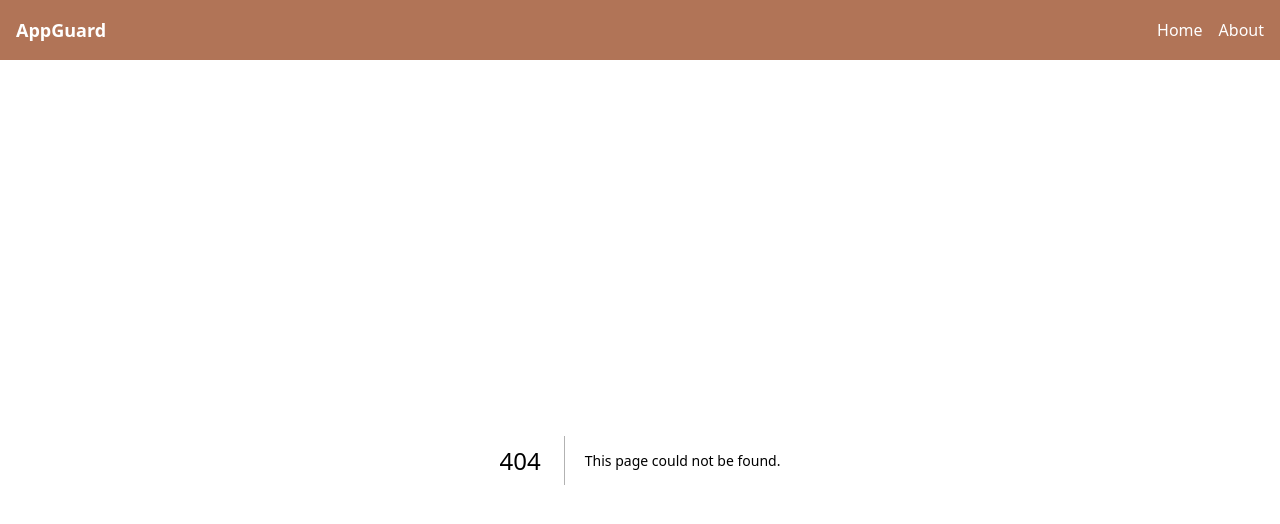
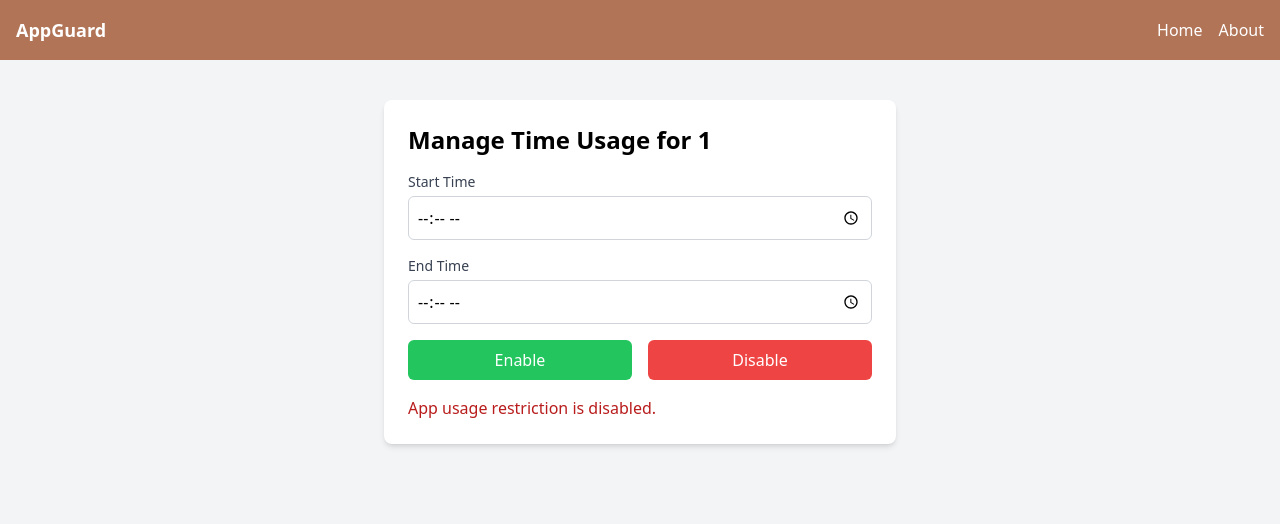
Before and after one commit to Tanmaydeep-Singh/AppGuard, a Next.js app: page /Time/1 in a window 1280 px wide. Before the commit this address had no page. Shown: the top 524 px of the page. Built offline with nearby package versions, Linux system fonts and the light colour scheme.

Commit message:
dev: Time setting route added

```diff
--- a/src/components/List/Items/index.tsx
+++ b/src/components/List/Items/index.tsx
@@ -1,3 +1,4 @@
+import Link from 'next/link';
 import React, { useState } from 'react';
 
 interface ItemProps {
@@ -18,6 +19,7 @@ const Item = ({ name }: ItemProps) => {
             checked={isEnabled}
             onChange={() => setIsEnabled(!isEnabled)}
           />
+          <Link href={`/Time/${name}`} > GO</Link>
           <div className="w-11 h-6 bg-[#D8D2C2] peer-focus:outline-none peer-focus:ring-2 peer-focus:ring-[#B17457] rounded-full peer-checked:bg-[#B17457] relative">
             <span className={`block w-4 h-4 bg-white rounded-full transition-transform ${isEnabled ? 'transform translate-x-6' : ''}`}></span>
           </div>
--- /dev/null
+++ b/src/pages/Time/[app].tsx
@@ -0,0 +1,75 @@
+// pages/time/[app].tsx
+import { useRouter } from 'next/router';
+import React, { useState } from 'react';
+
+function AppTimePage() {
+  const router = useRouter();
+  const { app } = router.query;
+  const [startTime, setStartTime] = useState('');
+  const [endTime, setEndTime] = useState('');
+  const [isEnabled, setIsEnabled] = useState(false);
+
+  const handleEnable = () => {
+    setIsEnabled(true);
+    console.log(`Blocking enabled for ${app} from ${startTime} to ${endTime}`);
+  };
+
+  const handleDisable = () => {
+    setIsEnabled(false);
+    console.log(`Blocking disabled for ${app}`);
+  };
+
+  return (
+    <div className="min-h-screen bg-gray-100 py-10 px-5">
+      <div className="max-w-lg mx-auto bg-white p-6 shadow-md rounded-lg">
+        <h1 className="text-2xl font-semibold mb-4">Manage Time Usage for {app}</h1>
+
+        <div className="mb-4">
+          <label className="block text-sm font-medium text-gray-700">Start Time</label>
+          <input
+            type="time"
+            value={startTime}
+            onChange={(e) => setStartTime(e.target.value)}
+            className="mt-1 block w-full p-2 border border-gray-300 rounded-md"
+          />
+        </div>
+
+        <div className="mb-4">
+          <label className="block text-sm font-medium text-gray-700">End Time</label>
+          <input
+            type="time"
+            value={endTime}
+            onChange={(e) => setEndTime(e.target.value)}
+            className="mt-1 block w-full p-2 border border-gray-300 rounded-md"
+          />
+        </div>
+
+        <div className="flex space-x-4">
+          <button
+            onClick={handleEnable}
+            className={`w-full py-2 px-4 bg-green-500 text-white rounded-md ${isEnabled && 'opacity-50 cursor-not-allowed'}`}
+            disabled={isEnabled}
+          >
+            Enable
+          </button>
+          <button
+            onClick={handleDisable}
+            className="w-full py-2 px-4 bg-red-500 text-white rounded-md"
+          >
+            Disable
+          </button>
+        </div>
+
+        {isEnabled && (
+          <p className="mt-4 text-green-700">App usage restriction is enabled from {startTime} to {endTime}.</p>
+        )}
+
+        {!isEnabled && (
+          <p className="mt-4 text-red-700">App usage restriction is disabled.</p>
+        )}
+      </div>
+    </div>
+  );
+}
+
+export default AppTimePage;
```
